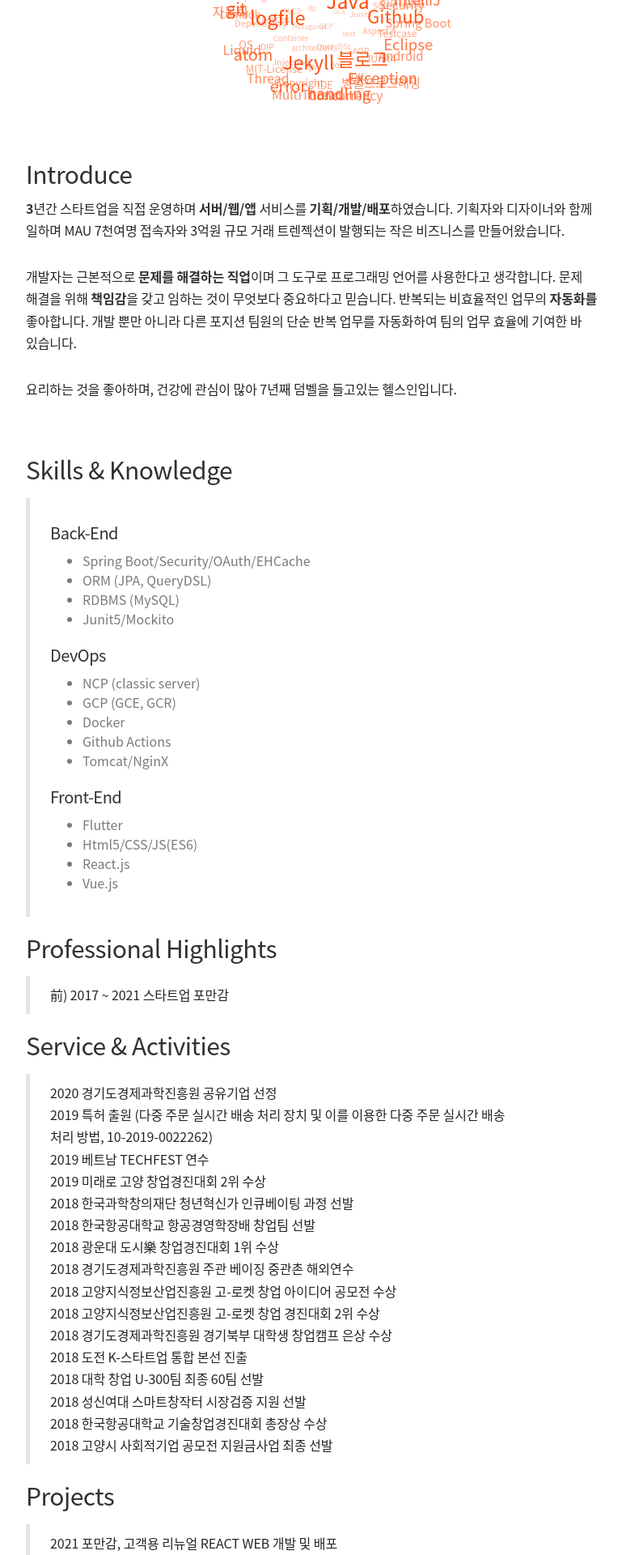
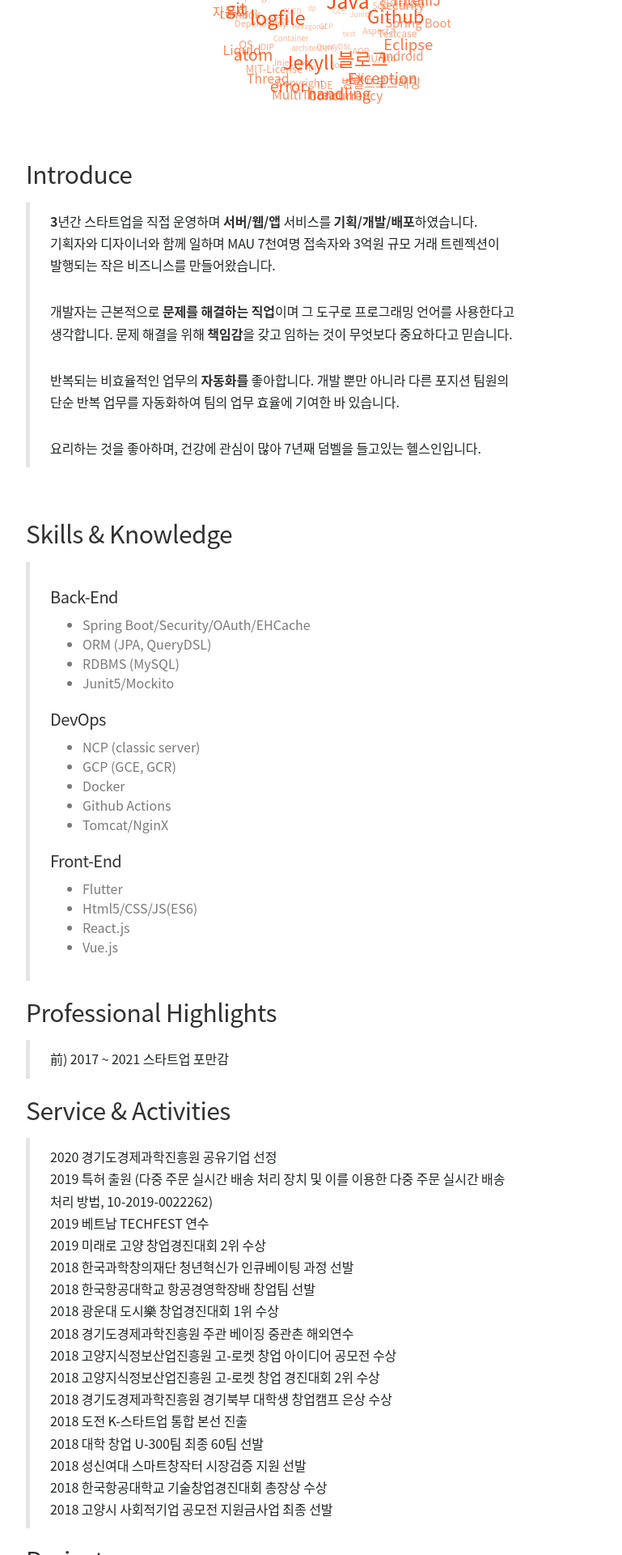
Before and after one commit to cholnh/cholnh.github.io, a Jekyll site: the page built from about.md, in a window 1280 px wide. Shown: the part 306-2226 px from the top of the page at 81% size, without its empty margins (248-1017 px from the left). Built offline with Jekyll 4.4.1, drawn with Linux system fonts in a browser that asks for light colours.

Commit message:
edit about

```diff
--- a/about.md
+++ b/about.md
@@ -78,16 +78,19 @@ layout: page
 -->
 
 ## Introduce
-**3**년간 스타트업을 직접 운영하며 **서버/웹/앱** 서비스를 **기획/개발/배포**하였습니다. 기획자와 디자이너와 함께 일하며 MAU 7천여명 접속자와 3억원 규모 거래 트렌젝션이 발행되는 작은  비즈니스를 만들어왔습니다.
-
-<div class="br"></div>
-
-개발자는 근본적으로 **문제를 해결하는 직업**이며 그 도구로 프로그래밍 언어를 사용한다고 생각합니다. 문제 해결을 위해 **책임감**을 갖고 임하는 것이 무엇보다 중요하다고 믿습니다.
-반복되는 비효율적인 업무의 **자동화를** 좋아합니다. 개발 뿐만 아니라 다른 포지션 팀원의 단순 반복 업무를 자동화하여 팀의 업무 효율에 기여한 바 있습니다.
-
-<div class="br"></div>
-
-요리하는 것을 좋아하며, 건강에 관심이 많아 7년째 덤벨을 들고있는 헬스인입니다.
+> **3**년간 스타트업을 직접 운영하며 **서버/웹/앱** 서비스를 **기획/개발/배포**하였습니다. 기획자와 디자이너와 함께 일하며 MAU 7천여명 접속자와 3억원 규모 거래 트렌젝션이 발행되는 작은  비즈니스를 만들어왔습니다.
+>
+> <div class="br"></div>
+>
+> 개발자는 근본적으로 **문제를 해결하는 직업**이며 그 도구로 프로그래밍 언어를 사용한다고 생각합니다. 문제 해결을 위해 **책임감**을 갖고 임하는 것이 무엇보다 중요하다고 믿습니다.
+>
+> <div class="br"></div>
+>
+> 반복되는 비효율적인 업무의 **자동화를** 좋아합니다. 개발 뿐만 아니라 다른 포지션 팀원의 단순 반복 업무를 자동화하여 팀의 업무 효율에 기여한 바 있습니다.
+>
+> <div class="br"></div>
+>
+> 요리하는 것을 좋아하며, 건강에 관심이 많아 7년째 덤벨을 들고있는 헬스인입니다.
 
 <br/>
 
```
